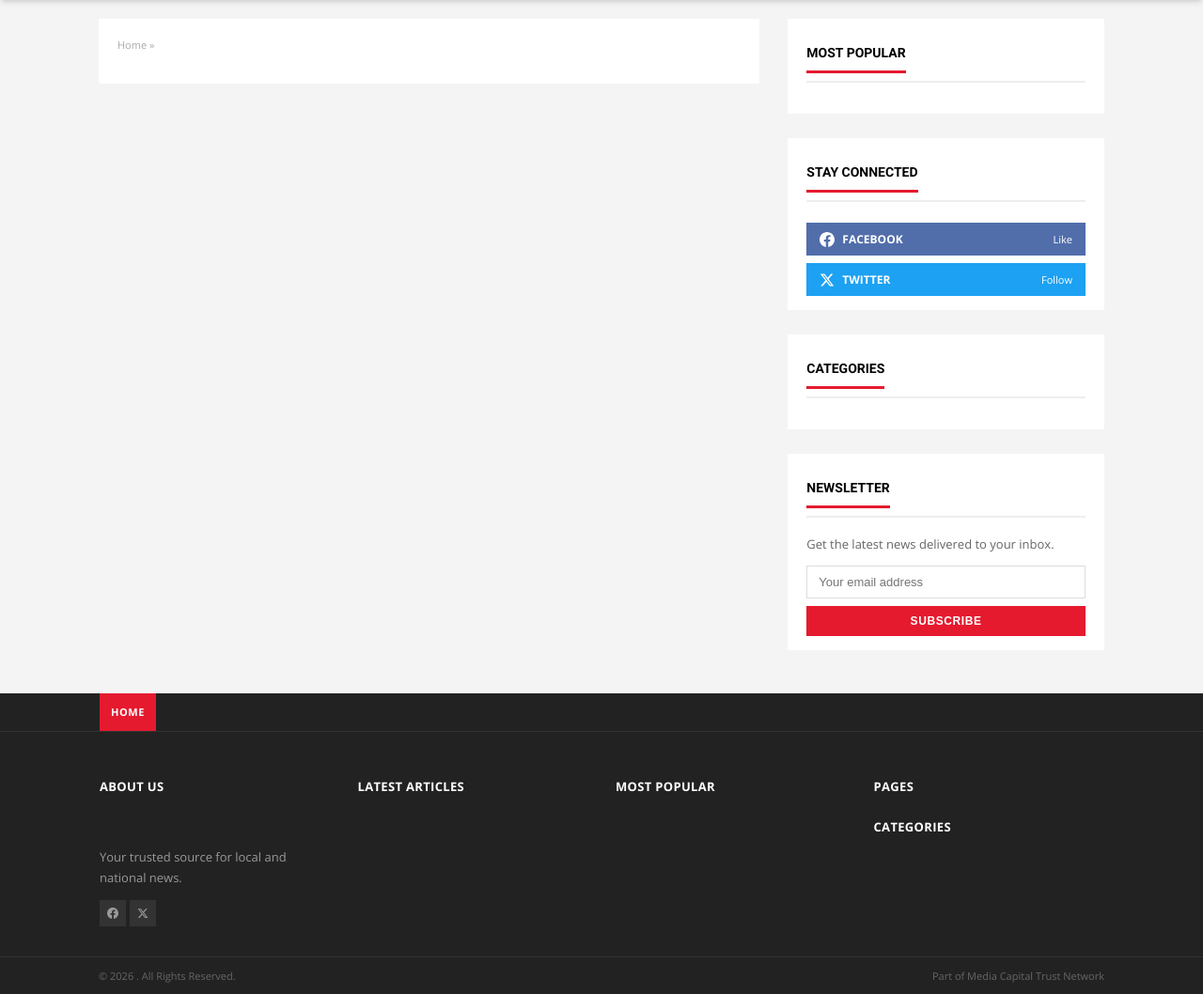
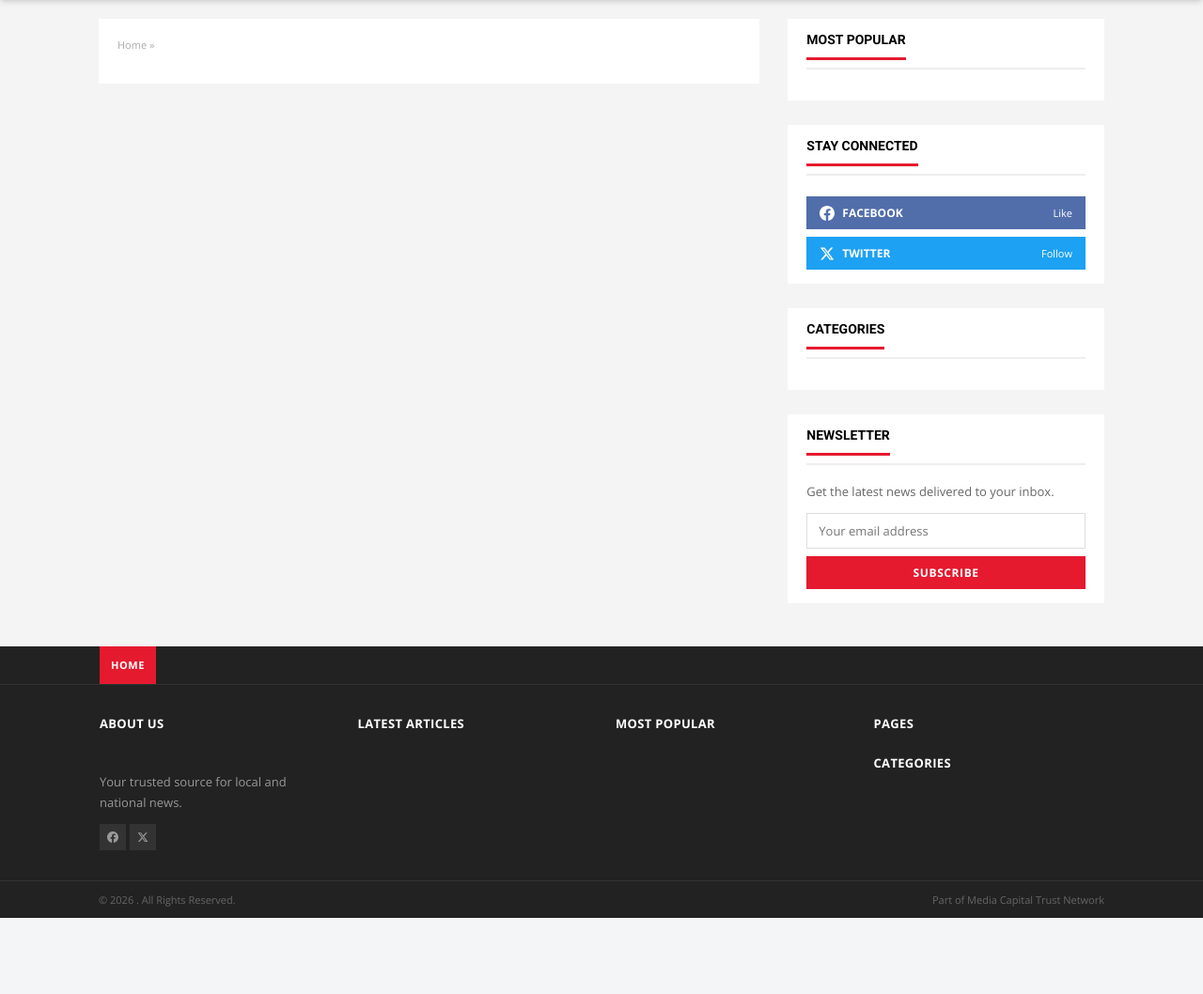
Before and after one commit to imperialmediaweb-bit/mediachief, a Laravel app: template resources/views/frontend/pages/show.blade.php in a window 1280 px wide. Shown: the part 118-1176 px from the top of the page at 94% size. After the commit the page ends 1095 px from the top, so only its background shows below. Run offline with Laravel 12, Linux system fonts and the light colour scheme; the template is opened without the code that fills it, so the values that code supplies are empty; style sheets or scripts are compiled from the project's sources.

Commit message:
Fix SVG sizing and add proper CSS resets for non-preflight mode
Without Tailwind preflight, SVGs expand to their natural viewBox size
instead of being constrained. This caused sidebar social icons to render
at ~200px instead of 16px.

Fixes:
- Add explicit width/height HTML attributes to ALL SVGs (header, topbar,
  sidebar, footer, trending) - this is the reliable fix without preflight
- Add SVG base CSS rule to constrain unattributed SVGs to 1em fallback
- Add missing base resets (h1-h6 margin, ul/ol list-style, p margin,
  input font inheritance) that preflight normally provides
- Add link reset (color/text-decoration inherit) for clean styling
- Replace inline styles in sidebar with proper CSS classes:
  mc-social-btn, mc-sidebar-cat-link, mc-input, mc-btn-primary
- Fix img display:block in base reset

https://claude.ai/code/session_01VpU4dPioFeM7Zd7sY8yWBj

```diff
--- a/resources/css/app.css
+++ b/resources/css/app.css
@@ -19,10 +19,45 @@
     img, video {
         max-width: 100%;
         height: auto;
+        display: block;
+    }
+
+    /* Without preflight, SVGs expand to their viewBox size - constrain them */
+    svg {
+        display: inline-block;
+        vertical-align: middle;
+        flex-shrink: 0;
+    }
+    svg:not([width]):not([class*="w-"]):not([style*="width"]) {
+        width: 1em;
+        height: 1em;
     }
 
     a {
+        color: inherit;
+        text-decoration: inherit;
         @apply transition-colors duration-200;
+    }
+
+    h1, h2, h3, h4, h5, h6 {
+        margin: 0;
+        font-size: inherit;
+        font-weight: inherit;
+    }
+
+    ul, ol {
+        list-style: none;
+        margin: 0;
+        padding: 0;
+    }
+
+    p {
+        margin: 0;
+    }
+
+    button, input, textarea, select {
+        font: inherit;
+        color: inherit;
     }
 }
 
@@ -489,3 +524,57 @@
     background: var(--brand-primary, #e51a2f);
     color: #fff;
 }
+
+/* === Sidebar Components === */
+.mc-social-btn {
+    display: flex;
+    align-items: center;
+    justify-content: space-between;
+    color: #fff;
+    padding: 9px 14px;
+    text-decoration: none;
+    transition: opacity 0.2s;
+}
+.mc-social-btn:hover { opacity: 0.88; }
+
+.mc-sidebar-cat-link {
+    display: flex;
+    align-items: center;
+    justify-content: space-between;
+    padding: 9px 0;
+    border-bottom: 1px solid #eee;
+    font-size: 13px;
+    color: #444;
+    text-decoration: none;
+    transition: color 0.2s;
+}
+.mc-sidebar-cat-link:hover { color: var(--brand-primary, #e51a2f); }
+
+/* === Form Components === */
+.mc-input {
+    width: 100%;
+    border: 1px solid #ddd;
+    padding: 9px 12px;
+    font-size: 13px;
+    color: #333;
+    margin-bottom: 8px;
+    outline: none;
+    background: #fff;
+    transition: border-color 0.2s;
+}
+.mc-input:focus { border-color: var(--brand-primary, #e51a2f); }
+
+.mc-btn-primary {
+    width: 100%;
+    background: var(--brand-primary, #e51a2f);
+    color: #fff;
+    padding: 9px 16px;
+    font-size: 12px;
+    font-weight: 700;
+    text-transform: uppercase;
+    letter-spacing: 0.05em;
+    border: none;
+    cursor: pointer;
+    transition: opacity 0.2s;
+}
+.mc-btn-primary:hover { opacity: 0.88; }
--- a/resources/views/frontend/partials/footer.blade.php
+++ b/resources/views/frontend/partials/footer.blade.php
@@ -53,8 +53,8 @@
                     {{ $currentSite->description ?? 'Your trusted source for local and national news.' }}
                 </p>
                 <div style="display:flex;align-items:center;gap:4px;margin-top:12px">
-                    <a href="#" class="mc-footer-social"><svg style="width:12px;height:12px" fill="currentColor" viewBox="0 0 24 24"><path d="M24 12.073c0-6.627-5.373-12-12-12s-12 5.373-12 12c0 5.99 4.388 10.954 10.125 11.854v-8.385H7.078v-3.47h3.047V9.43c0-3.007 1.792-4.669 4.533-4.669 1.312 0 2.686.235 2.686.235v2.953H15.83c-1.491 0-1.956.925-1.956 1.874v2.25h3.328l-.532 3.47h-2.796v8.385C19.612 23.027 24 18.062 24 12.073z"/></svg></a>
-                    <a href="#" class="mc-footer-social"><svg style="width:12px;height:12px" fill="currentColor" viewBox="0 0 24 24"><path d="M18.244 2.25h3.308l-7.227 8.26 8.502 11.24H16.17l-5.214-6.817L4.99 21.75H1.68l7.73-8.835L1.254 2.25H8.08l4.713 6.231zm-1.161 17.52h1.833L7.084 4.126H5.117z"/></svg></a>
+                    <a href="#" class="mc-footer-social"><svg width="12" height="12" fill="currentColor" viewBox="0 0 24 24"><path d="M24 12.073c0-6.627-5.373-12-12-12s-12 5.373-12 12c0 5.99 4.388 10.954 10.125 11.854v-8.385H7.078v-3.47h3.047V9.43c0-3.007 1.792-4.669 4.533-4.669 1.312 0 2.686.235 2.686.235v2.953H15.83c-1.491 0-1.956.925-1.956 1.874v2.25h3.328l-.532 3.47h-2.796v8.385C19.612 23.027 24 18.062 24 12.073z"/></svg></a>
+                    <a href="#" class="mc-footer-social"><svg width="12" height="12" fill="currentColor" viewBox="0 0 24 24"><path d="M18.244 2.25h3.308l-7.227 8.26 8.502 11.24H16.17l-5.214-6.817L4.99 21.75H1.68l7.73-8.835L1.254 2.25H8.08l4.713 6.231zm-1.161 17.52h1.833L7.084 4.126H5.117z"/></svg></a>
                 </div>
             </div>
 
--- a/resources/views/frontend/partials/header.blade.php
+++ b/resources/views/frontend/partials/header.blade.php
@@ -29,13 +29,13 @@
             <div class="flex h-[46px] items-center justify-between">
                 {{-- Mobile menu button --}}
                 <button type="button" class="text-white md:hidden" onclick="document.getElementById('mobile-menu').classList.toggle('hidden')" aria-label="Menu">
-                    <svg class="h-5 w-5" fill="none" viewBox="0 0 24 24" stroke="currentColor"><path stroke-linecap="round" stroke-linejoin="round" stroke-width="2" d="M4 6h16M4 12h16M4 18h16"/></svg>
+                    <svg width="20" height="20" class="h-5 w-5" fill="none" viewBox="0 0 24 24" stroke="currentColor"><path stroke-linecap="round" stroke-linejoin="round" stroke-width="2" d="M4 6h16M4 12h16M4 18h16"/></svg>
                 </button>
 
                 {{-- Desktop nav --}}
                 <div class="hidden h-full items-center md:flex">
                     <a href="{{ route('home') }}" class="flex h-[46px] items-center bg-[var(--brand-primary,#e51a2f)] px-4 text-white transition-all hover:brightness-110">
-                        <svg class="h-[15px] w-[15px]" fill="currentColor" viewBox="0 0 20 20"><path d="M10.707 2.293a1 1 0 00-1.414 0l-7 7a1 1 0 001.414 1.414L4 10.414V17a1 1 0 001 1h2a1 1 0 001-1v-2a1 1 0 011-1h2a1 1 0 011 1v2a1 1 0 001 1h2a1 1 0 001-1v-6.586l.293.293a1 1 0 001.414-1.414l-7-7z"/></svg>
+                        <svg width="15" height="15" fill="currentColor" viewBox="0 0 20 20"><path d="M10.707 2.293a1 1 0 00-1.414 0l-7 7a1 1 0 001.414 1.414L4 10.414V17a1 1 0 001 1h2a1 1 0 001-1v-2a1 1 0 011-1h2a1 1 0 011 1v2a1 1 0 001 1h2a1 1 0 001-1v-6.586l.293.293a1 1 0 001.414-1.414l-7-7z"/></svg>
                     </a>
 
                     @foreach($categories as $cat)
@@ -47,7 +47,7 @@
 
                 {{-- Search --}}
                 <button type="button" class="flex h-[46px] items-center px-3 text-[var(--nav-text,#f5f5f5)] hover:text-white" onclick="document.getElementById('search-overlay').classList.toggle('hidden')" aria-label="Search">
-                    <svg class="h-[15px] w-[15px]" fill="none" viewBox="0 0 24 24" stroke="currentColor" stroke-width="2.5"><path stroke-linecap="round" stroke-linejoin="round" d="M21 21l-6-6m2-5a7 7 0 11-14 0 7 7 0 0114 0z"/></svg>
+                    <svg width="15" height="15" fill="none" viewBox="0 0 24 24" stroke="currentColor" stroke-width="2.5"><path stroke-linecap="round" stroke-linejoin="round" d="M21 21l-6-6m2-5a7 7 0 11-14 0 7 7 0 0114 0z"/></svg>
                 </button>
             </div>
         </div>
@@ -71,7 +71,7 @@
             <div class="relative">
                 <input type="text" name="q" placeholder="Search..." class="w-full border-b-2 border-white bg-transparent px-4 py-4 text-2xl text-white placeholder-gray-500 outline-none focus:border-[var(--brand-primary,#e51a2f)]" autofocus>
                 <button type="button" class="absolute right-2 top-4 text-gray-400 hover:text-white" onclick="document.getElementById('search-overlay').classList.add('hidden')">
-                    <svg class="h-8 w-8" fill="none" viewBox="0 0 24 24" stroke="currentColor"><path stroke-linecap="round" stroke-linejoin="round" stroke-width="2" d="M6 18L18 6M6 6l12 12"/></svg>
+                    <svg width="32" height="32" fill="none" viewBox="0 0 24 24" stroke="currentColor"><path stroke-linecap="round" stroke-linejoin="round" stroke-width="2" d="M6 18L18 6M6 6l12 12"/></svg>
                 </button>
             </div>
         </form>
--- a/resources/views/frontend/partials/sidebar.blade.php
+++ b/resources/views/frontend/partials/sidebar.blade.php
@@ -33,16 +33,16 @@
     <div class="mc-block">
         <h3 class="mc-block-title"><span>Stay Connected</span></h3>
         <div style="display:flex;flex-direction:column;gap:8px;padding-top:4px">
-            <a href="#" style="display:flex;align-items:center;justify-content:space-between;background:#516eab;color:#fff;padding:9px 14px;text-decoration:none;transition:opacity 0.2s" onmouseover="this.style.opacity='0.9'" onmouseout="this.style.opacity='1'">
+            <a href="#" class="mc-social-btn" style="background:#516eab">
                 <span style="display:flex;align-items:center;gap:8px">
-                    <svg style="width:16px;height:16px" fill="currentColor" viewBox="0 0 24 24"><path d="M24 12.073c0-6.627-5.373-12-12-12s-12 5.373-12 12c0 5.99 4.388 10.954 10.125 11.854v-8.385H7.078v-3.47h3.047V9.43c0-3.007 1.792-4.669 4.533-4.669 1.312 0 2.686.235 2.686.235v2.953H15.83c-1.491 0-1.956.925-1.956 1.874v2.25h3.328l-.532 3.47h-2.796v8.385C19.612 23.027 24 18.062 24 12.073z"/></svg>
+                    <svg width="16" height="16" fill="currentColor" viewBox="0 0 24 24"><path d="M24 12.073c0-6.627-5.373-12-12-12s-12 5.373-12 12c0 5.99 4.388 10.954 10.125 11.854v-8.385H7.078v-3.47h3.047V9.43c0-3.007 1.792-4.669 4.533-4.669 1.312 0 2.686.235 2.686.235v2.953H15.83c-1.491 0-1.956.925-1.956 1.874v2.25h3.328l-.532 3.47h-2.796v8.385C19.612 23.027 24 18.062 24 12.073z"/></svg>
                     <span style="font-size:12px;font-weight:700;text-transform:uppercase">Facebook</span>
                 </span>
                 <span style="font-size:11px">Like</span>
             </a>
-            <a href="#" style="display:flex;align-items:center;justify-content:space-between;background:#1da1f2;color:#fff;padding:9px 14px;text-decoration:none;transition:opacity 0.2s" onmouseover="this.style.opacity='0.9'" onmouseout="this.style.opacity='1'">
+            <a href="#" class="mc-social-btn" style="background:#1da1f2">
                 <span style="display:flex;align-items:center;gap:8px">
-                    <svg style="width:16px;height:16px" fill="currentColor" viewBox="0 0 24 24"><path d="M18.244 2.25h3.308l-7.227 8.26 8.502 11.24H16.17l-5.214-6.817L4.99 21.75H1.68l7.73-8.835L1.254 2.25H8.08l4.713 6.231zm-1.161 17.52h1.833L7.084 4.126H5.117z"/></svg>
+                    <svg width="16" height="16" fill="currentColor" viewBox="0 0 24 24"><path d="M18.244 2.25h3.308l-7.227 8.26 8.502 11.24H16.17l-5.214-6.817L4.99 21.75H1.68l7.73-8.835L1.254 2.25H8.08l4.713 6.231zm-1.161 17.52h1.833L7.084 4.126H5.117z"/></svg>
                     <span style="font-size:12px;font-weight:700;text-transform:uppercase">Twitter</span>
                 </span>
                 <span style="font-size:11px">Follow</span>
@@ -54,7 +54,7 @@
     <div class="mc-block">
         <h3 class="mc-block-title"><span>Categories</span></h3>
         @foreach($sidebarCategories as $cat)
-            <a href="{{ route('category.show', $cat) }}" style="display:flex;align-items:center;justify-content:space-between;padding:9px 0;border-bottom:1px solid #eee;font-size:13px;color:#444;text-decoration:none;transition:color 0.2s">
+            <a href="{{ route('category.show', $cat) }}" class="mc-sidebar-cat-link">
                 <span>{{ $cat->name }}</span>
                 <span style="font-size:11px;color:#aaa">({{ $cat->articles_count }})</span>
             </a>
@@ -67,8 +67,8 @@
         <p style="font-size:13px;line-height:1.6;color:#666;margin-bottom:12px">Get the latest news delivered to your inbox.</p>
         <form action="#" method="POST">
             @csrf
-            <input type="email" name="email" placeholder="Your email address" style="width:100%;border:1px solid #ddd;padding:9px 12px;font-size:13px;color:#333;margin-bottom:8px;outline:none">
-            <button type="submit" style="width:100%;background:var(--brand-primary, #e51a2f);color:#fff;padding:9px 16px;font-size:12px;font-weight:700;text-transform:uppercase;letter-spacing:0.05em;border:none;cursor:pointer">Subscribe</button>
+            <input type="email" name="email" placeholder="Your email address" class="mc-input">
+            <button type="submit" class="mc-btn-primary">Subscribe</button>
         </form>
     </div>
 </aside>
--- a/resources/views/frontend/partials/topbar.blade.php
+++ b/resources/views/frontend/partials/topbar.blade.php
@@ -18,13 +18,13 @@
                 <span class="mx-1 text-gray-300">|</span>
                 @endif
                 <a href="#" class="inline-flex h-6 w-6 items-center justify-center text-gray-400 hover:text-[var(--brand-primary,#e51a2f)]" aria-label="Facebook">
-                    <svg class="h-2.5 w-2.5" fill="currentColor" viewBox="0 0 24 24"><path d="M24 12.073c0-6.627-5.373-12-12-12s-12 5.373-12 12c0 5.99 4.388 10.954 10.125 11.854v-8.385H7.078v-3.47h3.047V9.43c0-3.007 1.792-4.669 4.533-4.669 1.312 0 2.686.235 2.686.235v2.953H15.83c-1.491 0-1.956.925-1.956 1.874v2.25h3.328l-.532 3.47h-2.796v8.385C19.612 23.027 24 18.062 24 12.073z"/></svg>
+                    <svg width="10" height="10" fill="currentColor" viewBox="0 0 24 24"><path d="M24 12.073c0-6.627-5.373-12-12-12s-12 5.373-12 12c0 5.99 4.388 10.954 10.125 11.854v-8.385H7.078v-3.47h3.047V9.43c0-3.007 1.792-4.669 4.533-4.669 1.312 0 2.686.235 2.686.235v2.953H15.83c-1.491 0-1.956.925-1.956 1.874v2.25h3.328l-.532 3.47h-2.796v8.385C19.612 23.027 24 18.062 24 12.073z"/></svg>
                 </a>
                 <a href="#" class="inline-flex h-6 w-6 items-center justify-center text-gray-400 hover:text-[var(--brand-primary,#e51a2f)]" aria-label="Twitter">
-                    <svg class="h-2.5 w-2.5" fill="currentColor" viewBox="0 0 24 24"><path d="M18.244 2.25h3.308l-7.227 8.26 8.502 11.24H16.17l-5.214-6.817L4.99 21.75H1.68l7.73-8.835L1.254 2.25H8.08l4.713 6.231zm-1.161 17.52h1.833L7.084 4.126H5.117z"/></svg>
+                    <svg width="10" height="10" fill="currentColor" viewBox="0 0 24 24"><path d="M18.244 2.25h3.308l-7.227 8.26 8.502 11.24H16.17l-5.214-6.817L4.99 21.75H1.68l7.73-8.835L1.254 2.25H8.08l4.713 6.231zm-1.161 17.52h1.833L7.084 4.126H5.117z"/></svg>
                 </a>
                 <a href="#" class="inline-flex h-6 w-6 items-center justify-center text-gray-400 hover:text-[var(--brand-primary,#e51a2f)]" aria-label="Instagram">
-                    <svg class="h-2.5 w-2.5" fill="currentColor" viewBox="0 0 24 24"><path d="M12 2.163c3.204 0 3.584.012 4.85.07 3.252.148 4.771 1.691 4.919 4.919.058 1.265.069 1.645.069 4.849 0 3.205-.012 3.584-.069 4.849-.149 3.225-1.664 4.771-4.919 4.919-1.266.058-1.644.07-4.85.07-3.204 0-3.584-.012-4.849-.07-3.26-.149-4.771-1.699-4.919-4.92-.058-1.265-.07-1.644-.07-4.849 0-3.204.013-3.583.07-4.849.149-3.227 1.664-4.771 4.919-4.919 1.266-.057 1.645-.069 4.849-.069zM12 0C8.741 0 8.333.014 7.053.072 2.695.272.273 2.69.073 7.052.014 8.333 0 8.741 0 12c0 3.259.014 3.668.072 4.948.2 4.358 2.618 6.78 6.98 6.98C8.333 23.986 8.741 24 12 24c3.259 0 3.668-.014 4.948-.072 4.354-.2 6.782-2.618 6.979-6.98.059-1.28.073-1.689.073-4.948 0-3.259-.014-3.667-.072-4.947-.196-4.354-2.617-6.78-6.979-6.98C15.668.014 15.259 0 12 0zm0 5.838a6.162 6.162 0 100 12.324 6.162 6.162 0 000-12.324zM12 16a4 4 0 110-8 4 4 0 010 8zm6.406-11.845a1.44 1.44 0 100 2.881 1.44 1.44 0 000-2.881z"/></svg>
+                    <svg width="10" height="10" fill="currentColor" viewBox="0 0 24 24"><path d="M12 2.163c3.204 0 3.584.012 4.85.07 3.252.148 4.771 1.691 4.919 4.919.058 1.265.069 1.645.069 4.849 0 3.205-.012 3.584-.069 4.849-.149 3.225-1.664 4.771-4.919 4.919-1.266.058-1.644.07-4.85.07-3.204 0-3.584-.012-4.849-.07-3.26-.149-4.771-1.699-4.919-4.92-.058-1.265-.07-1.644-.07-4.849 0-3.204.013-3.583.07-4.849.149-3.227 1.664-4.771 4.919-4.919 1.266-.057 1.645-.069 4.849-.069zM12 0C8.741 0 8.333.014 7.053.072 2.695.272.273 2.69.073 7.052.014 8.333 0 8.741 0 12c0 3.259.014 3.668.072 4.948.2 4.358 2.618 6.78 6.98 6.98C8.333 23.986 8.741 24 12 24c3.259 0 3.668-.014 4.948-.072 4.354-.2 6.782-2.618 6.979-6.98.059-1.28.073-1.689.073-4.948 0-3.259-.014-3.667-.072-4.947-.196-4.354-2.617-6.78-6.979-6.98C15.668.014 15.259 0 12 0zm0 5.838a6.162 6.162 0 100 12.324 6.162 6.162 0 000-12.324zM12 16a4 4 0 110-8 4 4 0 010 8zm6.406-11.845a1.44 1.44 0 100 2.881 1.44 1.44 0 000-2.881z"/></svg>
                 </a>
             </div>
         </div>
--- a/resources/views/frontend/partials/trending.blade.php
+++ b/resources/views/frontend/partials/trending.blade.php
@@ -12,7 +12,7 @@
     <div class="mx-auto max-w-[1100px] px-4">
         <div class="flex h-[38px] items-center gap-3 overflow-hidden">
             <span class="flex shrink-0 items-center gap-1.5 text-[11px] font-bold uppercase tracking-wider text-brand-red">
-                <svg class="h-3 w-3" fill="currentColor" viewBox="0 0 20 20"><path fill-rule="evenodd" d="M12.395 2.553a1 1 0 00-1.45-.385c-.345.23-.614.558-.822.88-.214.33-.403.713-.57 1.116-.334.804-.614 1.768-.84 2.734a31.365 31.365 0 00-.613 3.58 2.64 2.64 0 01-.945-1.067c-.328-.68-.398-1.534-.398-2.654A1 1 0 005.05 6.05 6.981 6.981 0 003 11a7 7 0 1011.95-4.95c-.592-.591-.98-.985-1.348-1.467-.363-.476-.724-1.063-1.207-2.03zM12.12 15.12A3 3 0 017 13s.879.5 2.5.5c0-1 .5-4 1.25-4.5.5 1 .786 1.293 1.371 1.879A2.99 2.99 0 0113 13a2.99 2.99 0 01-.879 2.121z" clip-rule="evenodd"/></svg>
+                <svg width="12" height="12" fill="currentColor" viewBox="0 0 20 20"><path fill-rule="evenodd" d="M12.395 2.553a1 1 0 00-1.45-.385c-.345.23-.614.558-.822.88-.214.33-.403.713-.57 1.116-.334.804-.614 1.768-.84 2.734a31.365 31.365 0 00-.613 3.58 2.64 2.64 0 01-.945-1.067c-.328-.68-.398-1.534-.398-2.654A1 1 0 005.05 6.05 6.981 6.981 0 003 11a7 7 0 1011.95-4.95c-.592-.591-.98-.985-1.348-1.467-.363-.476-.724-1.063-1.207-2.03zM12.12 15.12A3 3 0 017 13s.879.5 2.5.5c0-1 .5-4 1.25-4.5.5 1 .786 1.293 1.371 1.879A2.99 2.99 0 0113 13a2.99 2.99 0 01-.879 2.121z" clip-rule="evenodd"/></svg>
                 TRENDING NOW
             </span>
             <div class="relative h-[38px] flex-1 overflow-hidden">
```
